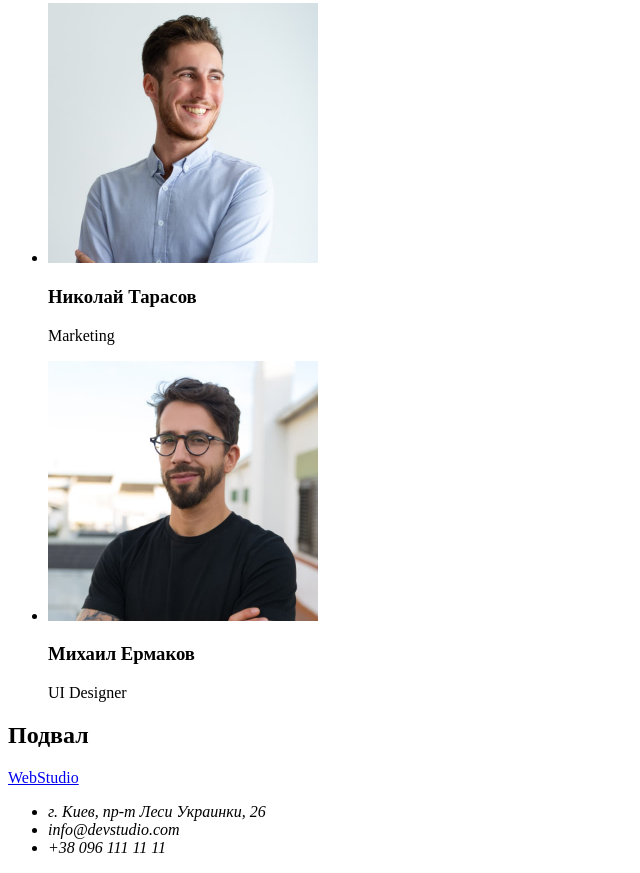
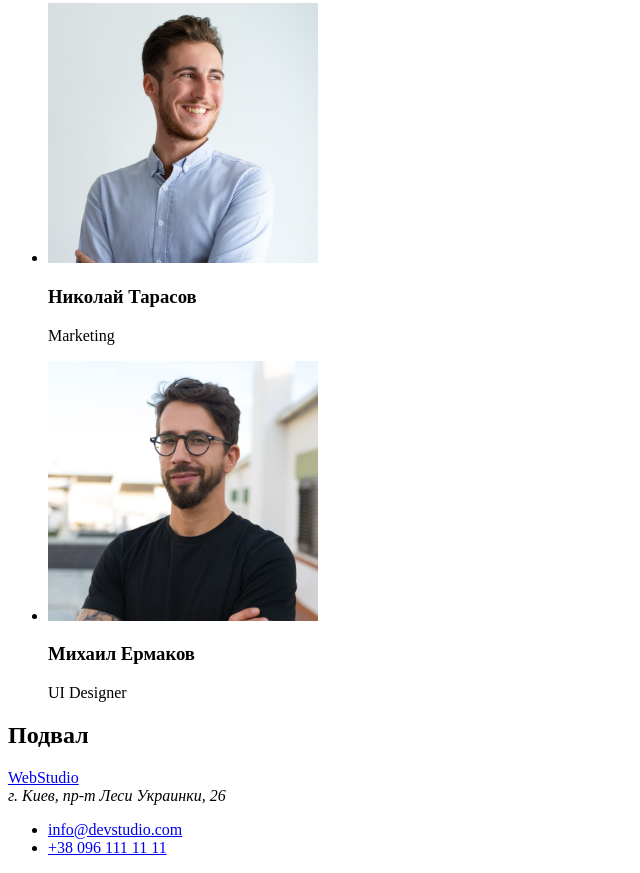
Before and after one commit to Nechuhaev/goit-markup-hw-01, a plain HTML site: page index.html in a window 1280 px wide. Shown: the part 2980-3853 px from the top of the page, without its empty margins (0-640 px from the left). Drawn offline with Linux system fonts and the light colour scheme.

Commit message:
Адрес и язык разметки

```diff
--- a/index.html
+++ b/index.html
@@ -1,5 +1,5 @@
 <!DOCTYPE html>
-<html lang="en">
+<html lang="ru">
 <head>
     <meta charset="UTF-8">
     <meta http-equiv="X-UA-Compatible" content="IE=edge">
@@ -104,13 +104,12 @@
             <h2>Подвал</h2>
             <!--Logo -->
             <a href="./index.html">WebStudio</a>
-            <address>
+            <address>г. Киев, пр-т Леси Украинки, 26</address>
             <ul>
-                <li>г. Киев, пр-т Леси Украинки, 26</li>
-                <li>info@devstudio.com</li>
-                <li>+38 096 111 11 11</li>
+                <li><a href="mailto:info@devstudio.com">info@devstudio.com</a></li>
+                <li><a href="tel:+380961111111">+38 096 111 11 11</a></li>
             </ul>
-            </address>
+
         </section>
     </footer>
 </body>
```
